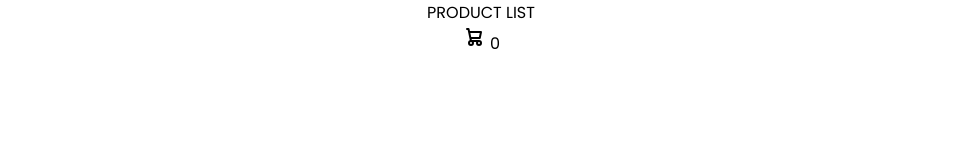
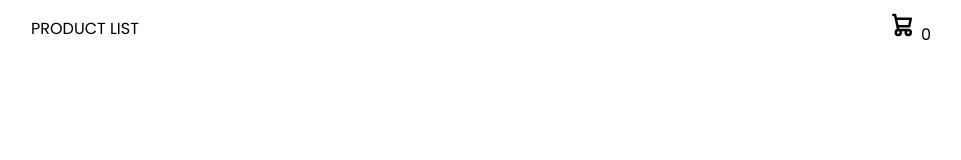
Before and after one commit to Brunogabriel-dev/cart-list, a plain HTML site: page index.html in a window 1280 px wide. Shown: the whole page, without its empty margins (159-1120 px from the left). Drawn offline with Linux system fonts and the light colour scheme; a web font is replaced by a local one.

```diff
--- a/index.html
+++ b/index.html
@@ -12,7 +12,7 @@
     <header>
       <div class="title">PRODUCT LIST</div>
       <div class="icon-cart">
-        <svg class="w-6 h-6 text-gray-800 dark:text-white" aria-hidden="true" xmlns="http://www.w3.org/2000/svg" width="24" height="24" fill="none" viewBox="0 0 24 24">
+        <svg class="w-6 h-6 text-gray-800 dark:text-white" aria-hidden="true" xmlns="http://www.w3.org/2000/svg" fill="none" viewBox="0 0 24 24">
           <path stroke="currentColor" stroke-linecap="round" stroke-linejoin="round" stroke-width="2" d="M5 4h1.5L9 16m0 0h8m-8 0a2 2 0 1 0 0 4 2 2 0 0 0 0-4Zm8 0a2 2 0 1 0 0 4 2 2 0 0 0 0-4Zm-8.5-3h9.25L19 7H7.312"/>
         </svg>
         <span>0</span>
--- a/style.css
+++ b/style.css
@@ -8,4 +8,13 @@ body{
   max-width: 90vw;
   margin: auto;
   text-align: center;
+  padding-top: 10px;
 }
+svg{
+  width: 30px;
+}
+header{
+  display: flex;
+  align-items: center;
+  justify-content: space-between;
+}
```
